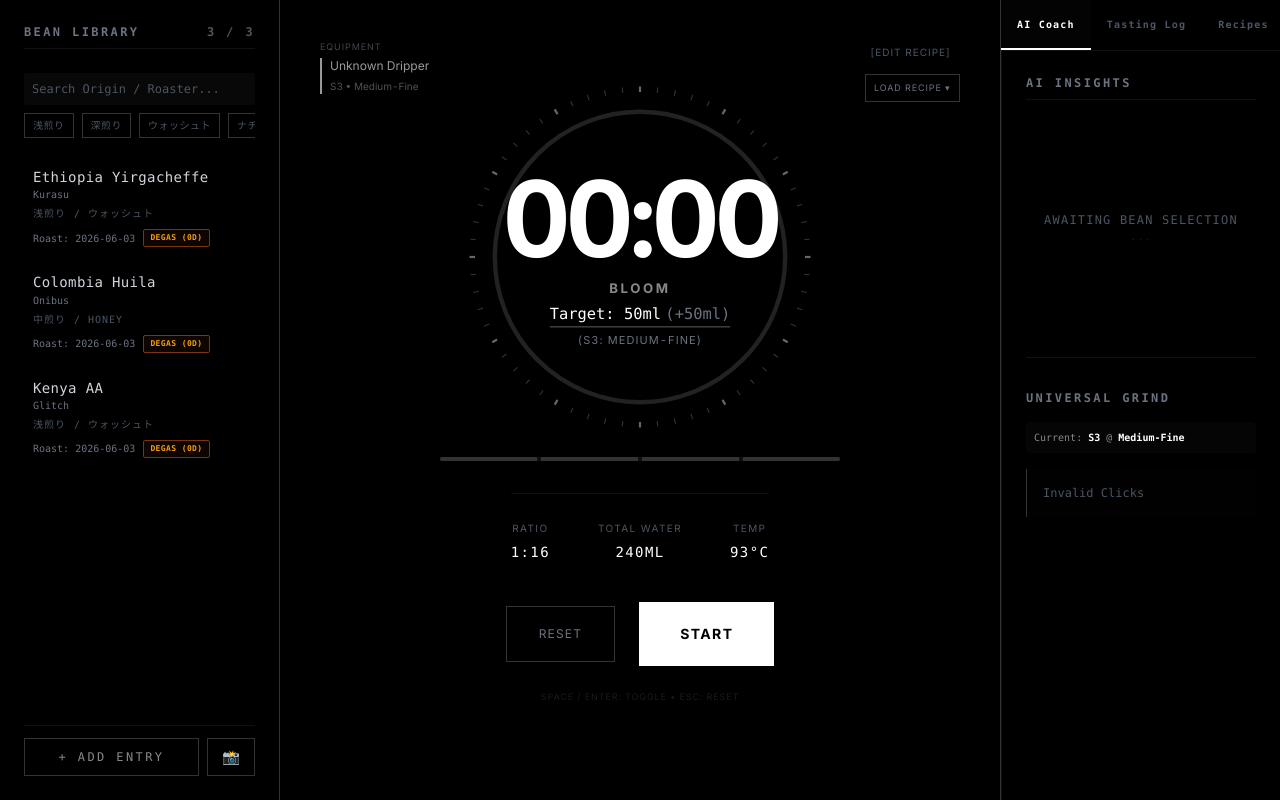
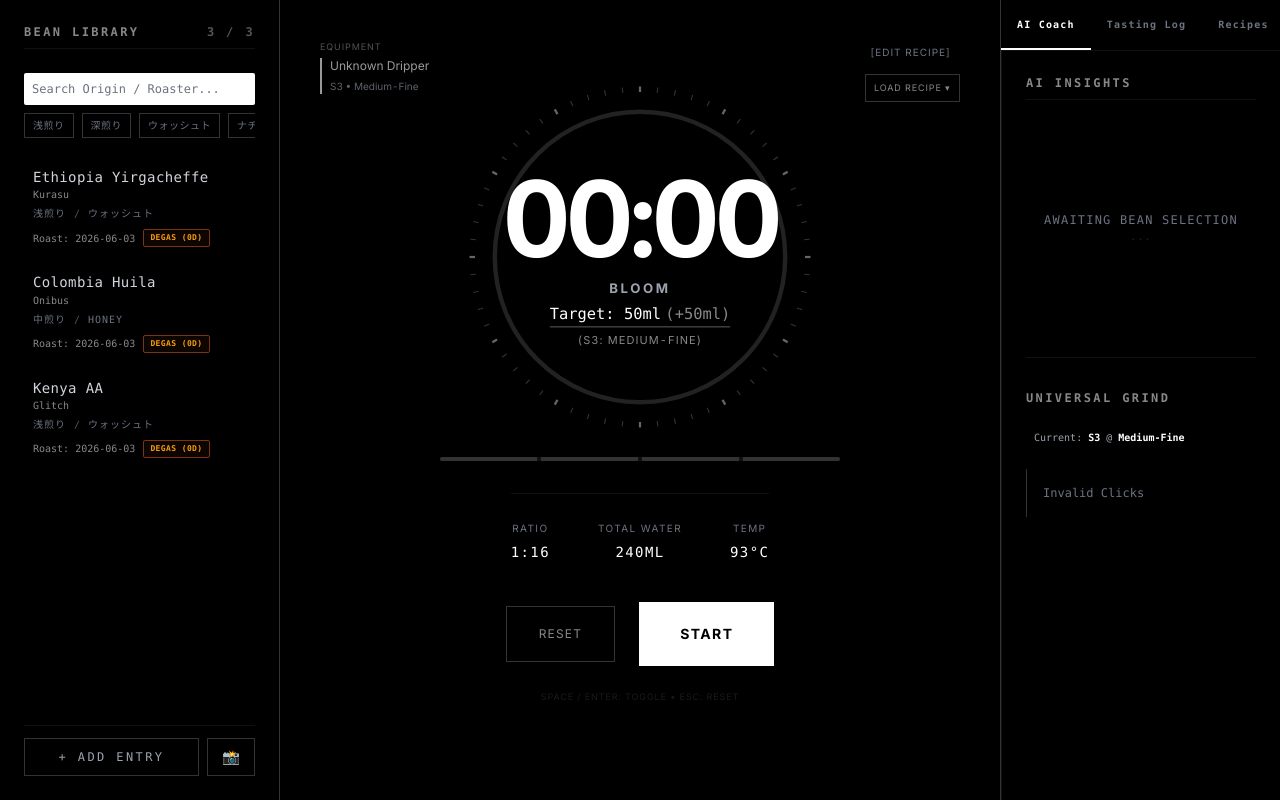
Before and after one commit to fyfonendmdeggggqgendmddxey-ux/kugcc-coffee-lab, a Next.js app: page / in a window 1280 px wide. Built offline with nearby package versions, Linux system fonts and the light colour scheme.

Commit message:
feat: implement light mode via css variables

```diff
--- a/app/globals.css
+++ b/app/globals.css
@@ -2,17 +2,58 @@
 @tailwind components;
 @tailwind utilities;
 
-:root {
-  --foreground-rgb: 255, 255, 255;
-  --background-start-rgb: 0, 0, 0;
-  --background-end-rgb: 0, 0, 0;
+@layer base {
+  :root {
+    /* Default Dark Mode */
+    --color-black: #000000;
+    --color-white: #ffffff;
+
+    --color-gray-950: #0a0a0a;
+    --color-gray-900: #111111;
+    --color-gray-800: #333333;
+    --color-gray-700: #555555;
+    --color-gray-600: #6b7280;
+    --color-gray-500: #888888;
+    --color-gray-400: #9ca3af;
+    --color-gray-300: #d1d5db;
+    --color-gray-200: #e5e7eb;
+    --color-gray-100: #f3f4f6;
+    --color-gray-50: #f9fafb;
+
+    --scrollbar-track: #000000;
+    --scrollbar-thumb: #333333;
+    --scrollbar-thumb-hover: #555555;
+  }
+
+  .light {
+    /* Light Mode */
+    --color-black: #ffffff;
+    --color-white: #000000;
+
+    --color-gray-950: #f9fafb;
+    --color-gray-900: #f3f4f6;
+    --color-gray-800: #e5e7eb;
+    --color-gray-700: #d1d5db;
+    --color-gray-600: #9ca3af;
+    --color-gray-500: #888888;
+    --color-gray-400: #6b7280;
+    --color-gray-300: #555555;
+    --color-gray-200: #333333;
+    --color-gray-100: #111111;
+    --color-gray-50: #0a0a0a;
+
+    --scrollbar-track: #ffffff;
+    --scrollbar-thumb: #e5e7eb;
+    --scrollbar-thumb-hover: #d1d5db;
+  }
 }
 
 body {
-  color: rgb(var(--foreground-rgb));
-  background: black;
+  background-color: var(--color-black);
+  color: var(--color-white);
   font-feature-settings: "tnum";
   font-variant-numeric: tabular-nums;
+  transition: background-color 0.3s ease, color 0.3s ease;
 }
 
 /* Custom Scrollbar for Lab feel */
@@ -20,12 +61,12 @@ body {
   width: 8px;
 }
 ::-webkit-scrollbar-track {
-  background: #000;
+  background: var(--scrollbar-track);
 }
 ::-webkit-scrollbar-thumb {
-  background: #333;
+  background: var(--scrollbar-thumb);
   border-radius: 4px;
 }
 ::-webkit-scrollbar-thumb:hover {
-  background: #555;
+  background: var(--scrollbar-thumb-hover);
 }
--- a/app/layout.tsx
+++ b/app/layout.tsx
@@ -15,8 +15,24 @@ export default function RootLayout({
     children: React.ReactNode
 }) {
     return (
-        <html lang="en">
-            <body className={`${inter.className} bg-black text-white antialiased selection:bg-white selection:text-black`}>
+        <html lang="en" suppressHydrationWarning>
+            <head>
+                <script
+                    dangerouslySetInnerHTML={{
+                        __html: `
+                            (function() {
+                                try {
+                                    var theme = localStorage.getItem('kugcc_theme');
+                                    if (theme === 'light') {
+                                        document.documentElement.classList.add('light');
+                                    }
+                                } catch (e) {}
+                            })();
+                        `,
+                    }}
+                />
+            </head>
+            <body className={`${inter.className} bg-black text-white antialiased selection:bg-white selection:text-black transition-colors duration-300`}>
                 {children}
             </body>
         </html>
--- a/components/features/SettingsPanel.tsx
+++ b/components/features/SettingsPanel.tsx
@@ -34,6 +34,8 @@ export default function SettingsPanel() {
     const [newDefaultRoaster, setNewDefaultRoaster] = useState('');
     const [newDefaultDays, setNewDefaultDays] = useState<number | ''>('');
 
+    const [theme, setTheme] = useState<'dark' | 'light'>('dark');
+
     // Load custom lists from LocalStorage on mount
     useEffect(() => {
         const savedRoasters = localStorage.getItem('kugcc_custom_roasters');
@@ -69,6 +71,9 @@ export default function SettingsPanel() {
 
         const savedRoasterDefaults = localStorage.getItem('kugcc_roaster_defaults');
         if (savedRoasterDefaults) setRoasterDefaults(JSON.parse(savedRoasterDefaults));
+
+        const savedTheme = localStorage.getItem('kugcc_theme');
+        if (savedTheme === 'light' || savedTheme === 'dark') setTheme(savedTheme);
     }, []);
 
     // Save helpers
@@ -115,6 +120,17 @@ export default function SettingsPanel() {
     const saveRoasterDefaults = (map: Record<string, number>) => {
         setRoasterDefaults(map);
         localStorage.setItem('kugcc_roaster_defaults', JSON.stringify(map));
+    };
+
+    const toggleTheme = () => {
+        const newTheme = theme === 'dark' ? 'light' : 'dark';
+        setTheme(newTheme);
+        localStorage.setItem('kugcc_theme', newTheme);
+        if (newTheme === 'light') {
+            document.documentElement.classList.add('light');
+        } else {
+            document.documentElement.classList.remove('light');
+        }
     };
 
     const addRoasterDefault = () => {
@@ -311,13 +327,34 @@ export default function SettingsPanel() {
     };
 
     return (
-        <div className="h-full flex flex-col p-6 font-mono overflow-y-auto">
-            <h2 className="text-xs font-bold tracking-[0.2em] uppercase mb-6 text-gray-500 border-b border-gray-900 pb-2">
-                Preferences Settings
+        <div className="flex flex-col h-full w-full p-6 md:p-8 font-mono overflow-y-auto pb-24">
+            <h2 className="text-white uppercase tracking-[0.3em] mb-6 md:mb-8 border-b border-gray-800 pb-4 text-sm md:text-base text-center">
+                System Config
             </h2>
 
+            {/* Theme & Appearance */}
+            <div className="mb-8">
+                <div className="flex justify-between items-center mb-4">
+                    <h3 className="text-xs text-gray-400 uppercase tracking-widest">Appearance</h3>
+                </div>
+                <div className="flex bg-gray-900/50 p-1 rounded-sm border border-gray-800 w-full max-w-xs">
+                    <button
+                        onClick={() => theme !== 'dark' && toggleTheme()}
+                        className={`flex-1 py-2 text-[10px] uppercase tracking-widest transition-all ${theme === 'dark' ? 'bg-black text-white shadow-sm border border-gray-700' : 'text-gray-500 hover:text-gray-300'}`}
+                    >
+                        🌙 Dark
+                    </button>
+                    <button
+                        onClick={() => theme !== 'light' && toggleTheme()}
+                        className={`flex-1 py-2 text-[10px] uppercase tracking-widest transition-all ${theme === 'light' ? 'bg-white text-black shadow-sm border border-gray-300' : 'text-gray-500 hover:text-gray-300'}`}
+                    >
+                        ☀️ Light
+                    </button>
+                </div>
+            </div>
+
             {/* API Integrations */}
-            <div className="mb-6 pb-6 border-b border-gray-900 border-dashed">
+            <div className="mb-8 pb-6 border-b border-gray-900 border-dashed">
                 <h3 className="text-[10px] text-gray-500 uppercase tracking-widest mb-2 flex items-center gap-2">
                     <span>API Integrations</span>
                     <Tooltip content="Gemini APIキーを設定すると、写真からAIが自動で情報を抽出する機能が使えるようになります！" position="right">
--- a/tailwind.config.ts
+++ b/tailwind.config.ts
@@ -10,11 +10,20 @@ const config: Config = {
     theme: {
         extend: {
             colors: {
+                black: 'var(--color-black)',
+                white: 'var(--color-white)',
                 gray: {
-                    900: '#111',
-                    800: '#333',
-                    700: '#555',
-                    400: '#888', // The requested #888
+                    950: 'var(--color-gray-950)',
+                    900: 'var(--color-gray-900)',
+                    800: 'var(--color-gray-800)',
+                    700: 'var(--color-gray-700)',
+                    600: 'var(--color-gray-600)',
+                    500: 'var(--color-gray-500)',
+                    400: 'var(--color-gray-400)',
+                    300: 'var(--color-gray-300)',
+                    200: 'var(--color-gray-200)',
+                    100: 'var(--color-gray-100)',
+                    50: 'var(--color-gray-50)',
                 }
             },
             fontFamily: {
```
